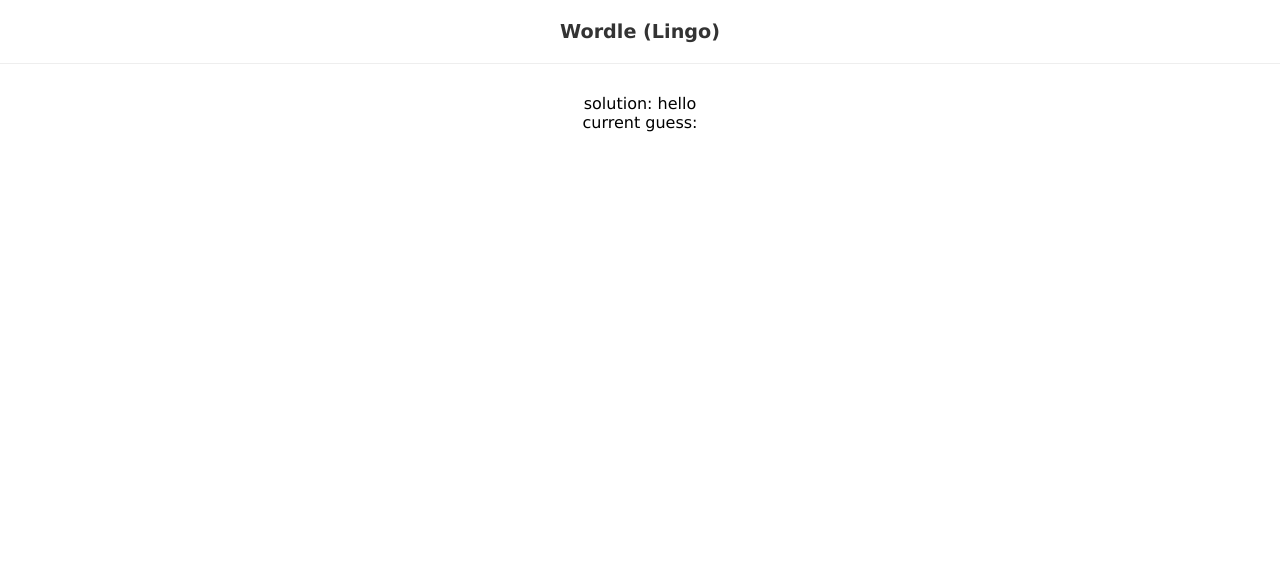
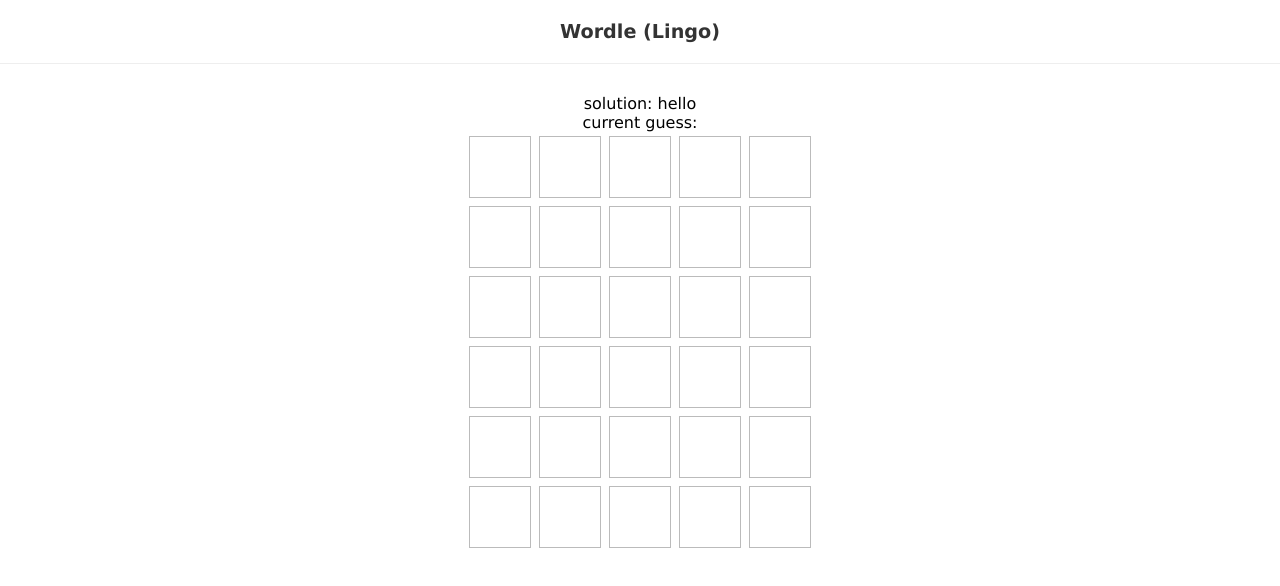
Before and after one commit to brk-a/LearnReact, a React (Create React App) app in the folder 0x07-wordle_clone/: page / in a window 1280 px wide. Shown: the top 586 px of the page. Built offline with nearby package versions, Linux system fonts and the light colour scheme; data requests are answered from the project's data file.

Commit message:
showing past guesses

```diff
--- /dev/null
+++ b/0x07-wordle_clone/src/components/Grid.js
@@ -0,0 +1,14 @@
+import React from 'react'
+import Row from './Row'
+
+const Grid = ({currentGuess, guesses, turn}) => {
+    return (
+        <div>
+            {guesses.map((guess, i) => {
+                return <Row key={i} guess={guess}/>
+            })}
+        </div>
+    );
+    }
+
+export default Grid
--- /dev/null
+++ b/0x07-wordle_clone/src/components/Row.js
@@ -0,0 +1,24 @@
+import React from 'react'
+
+const Row = ({guess}) => {
+    if (guess) {
+        return(
+            <div className='row past'>
+                {guess.map((letter, i) => (
+                    <div key={i} className={letter.colour}>{letter.key}</div>
+                ))}
+            </div>
+        );
+    }
+    return (
+    <div className='row'>
+        <div></div>
+        <div></div>
+        <div></div>
+        <div></div>
+        <div></div>
+    </div>
+    );
+}
+
+export default Row
--- a/0x07-wordle_clone/src/components/Wordle.js
+++ b/0x07-wordle_clone/src/components/Wordle.js
@@ -1,18 +1,24 @@
 import React, { useEffect } from 'react'
 import useWordle from '../hooks/useWordle'
+import Grid from './Grid';
 
 const Wordle = ({solution}) => {
-    const { currentGuess, handleKeyup } = useWordle(solution);
+    const { currentGuess, handleKeyup, guesses, isCorrect, turn } = useWordle(solution);
 
     useEffect(() => {
-        window.addEventListener('keyup', handleKeyup);
-        return window.removeEventListener('keyup', handleKeyup);
+      window.addEventListener('keyup', handleKeyup);
+      return window.removeEventListener('keyup', handleKeyup);
     }, [handleKeyup]);
+
+    useEffect(() => {
+      console.log(guesses, turn, isCorrect);
+    }, [guesses, turn, isCorrect]);
 
     return (
       <div>
           <div>solution: {solution}</div>
           <div>current guess: {currentGuess}</div>
+          <Grid currentGuess={currentGuess} guesses={guesses} turn={turn}/>
       </div>
 
   );
--- a/0x07-wordle_clone/src/index.css
+++ b/0x07-wordle_clone/src/index.css
@@ -11,3 +11,33 @@
   margin: 0 0 30px 0;
   color: #333;
 }
+/* rows */
+.row {
+  text-align: center;
+  display: flex;
+  justify-content: center;
+}
+.row > div {
+  display: block;
+  width: 60px;
+  height: 60px;
+  border: 1px solid #bbb;
+  margin: 4px;
+  text-align: center;
+  line-height: 60px;
+  text-transform: uppercase;
+  font-weight: bold;
+  font-size: 2.5em;
+}
+.row > div.green {
+  background: #5ac85a;
+  border-color: #5ac85a;
+}
+.row > div.grey {
+  background: #a1a1a1;
+  border-color: #a1a1a1;
+}
+.row > div.yellow {
+  background: #e2cc68;
+  border-color: #e2cc68;
+}
```
